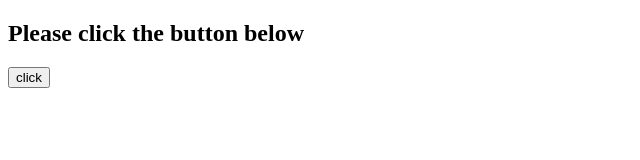
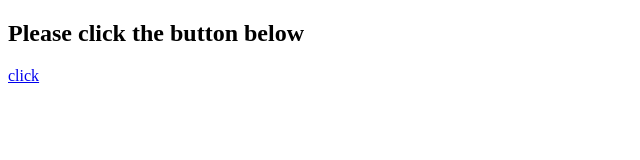
Before and after one commit to Swadhin46/module13-express, a website: page index.html in a window 1280 px wide. Shown: the whole page, without its empty margins (0-640 px from the left). Drawn offline with Linux system fonts and the light colour scheme.

Commit message:
Update index.html

```diff
--- a/index.html
+++ b/index.html
@@ -7,6 +7,6 @@
 </head>
 <body>
     <h2>Please click the button below</h2>
-    <button type="button" href="https://github.com/Swadhin46/module13-express/blob/main/README.md">click</button>
+    <a href="https://github.com/Swadhin46/module13-express/blob/main/README.md">click</a>
 </body>
 </html>
```
